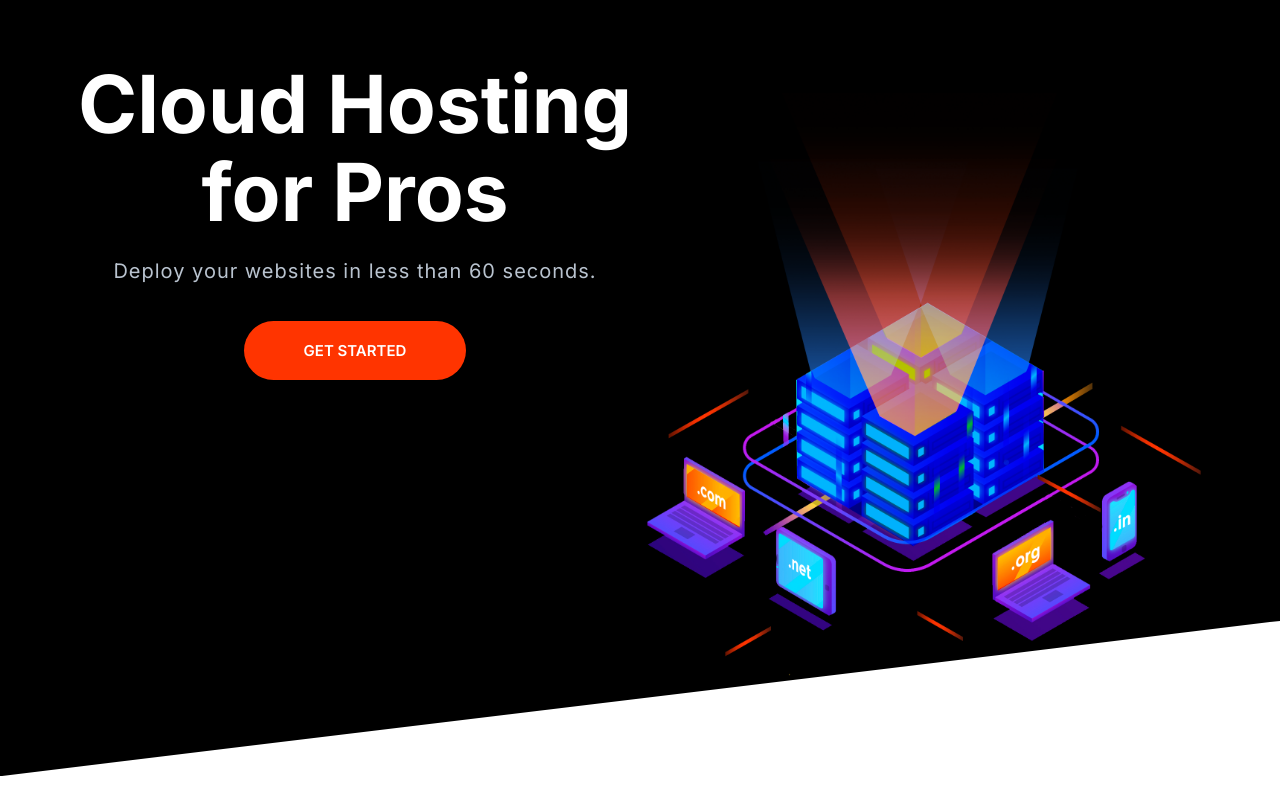
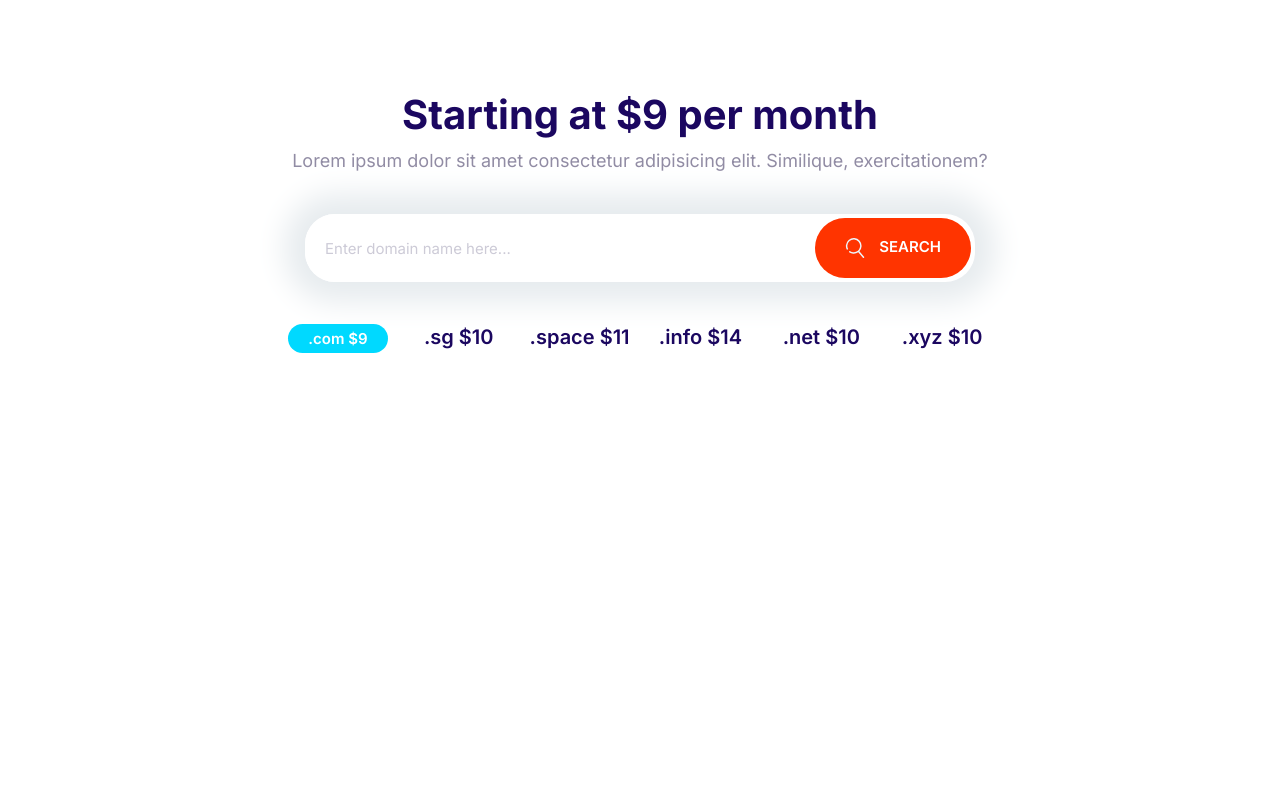
Before and after one commit to FranciscoL-M01/WebPractice, a plain HTML site: page index.html in a window 1280 px wide. Drawn offline with Linux system fonts and the light colour scheme.

Commit message:
Creating the domain block which includes the search of a domain and prices

```diff
--- a/CSS/styles.css
+++ b/CSS/styles.css
@@ -202,10 +202,18 @@
     font-size: 1.8rem;
     font-weight: 600;
     margin: 1rem 0;
+    outline: 0;
     padding: 2rem 3rem;
     text-align: center;
     text-transform: uppercase;
     white-space: nowrap;
+  }
+
+  .btn .icon {
+    width: 2rem;
+    height: 2rem;
+    margin-right: 1rem; /* Seperate icon from label */
+    vertical-align: middle;
   }
 
   .btn--primary {
@@ -286,7 +294,7 @@
   .input-group .input {
     border: 0;
     flex-grow: 1;
-    padding: 1.5rem 1rem;
+    padding: 1.5rem 2rem;
   }
 
   .input-group .btn {
@@ -717,3 +725,31 @@
     align-self: center;
   }
 }
+
+/* Domain Block */
+
+.block-domain .input-group {
+  box-shadow: 0 0 30px 20px #e6ebee;
+  border: 0;
+  margin: 4rem auto;
+  max-width: 670px;
+}
+
+.block-domain__prices {
+  display: grid;
+  grid-template-columns: repeat(3, 1fr);
+  grid-template-rows: repeat(2, 6rem);
+  font-size: 2rem;
+  font-weight: 600;
+  justify-items: center;
+  max-width: 725px;
+  margin: 0 auto;
+}
+
+@media screen and (min-width: 786px) {
+    /* Instead of hard coding the amount */
+  .block-domain__prices {
+    grid-template-columns: repeat(auto-fit, minmax(10rem, 1fr));
+
+  }
+}
--- a/index.html
+++ b/index.html
@@ -14,17 +14,35 @@
     <title>Document</title>
   </head>
   <body>
-    <section class="block block--dark block--skewed-left">
-      <div class="container grid grid--1x2">
-        <header class="block__header hero__content">
-          <h1 class="block__heading">Cloud Hosting for Pros</h1>
-          <p class="hero__tagline">
-            Deploy your websites in less than 60 seconds.
-          </p>
-          <a href="" class="btn btn--accent btn--stretched">Get Started</a>
-        </header>
-        <img class="hero__image" src="images/banner.png" alt="" />
+    <section class="block container block-domain">
+      <header class="block__header">
+        <h2>Starting at $9 per month</h2>
+        <p>
+          Lorem ipsum dolor sit amet consectetur adipisicing elit. Similique,
+          exercitationem?
+        </p>
+      </header>
+      <div class="input-group">
+        <input
+          type="text"
+          class="input"
+          placeholder="Enter domain name here..."
+        />
+        <button class="btn btn--accent">
+          <svg class="icon icon--white">
+            <use xlink:href="images/sprite.svg#search"></use>
+          </svg>
+          Search
+        </button>
       </div>
+      <ul class="list block-domain__prices">
+        <li><span class="badge badge--secondary">.com $9</span></li>
+        <li>.sg $10</li>
+        <li>.space $11</li>
+        <li>.info $14</li>
+        <li>.net $10</li>
+        <li>.xyz $10</li>
+      </ul>
     </section>
     <script src="js/main.js"></script>
   </body>
```
Also changed, not shown: components/domain-block.html (added, +26 -0 lines).
